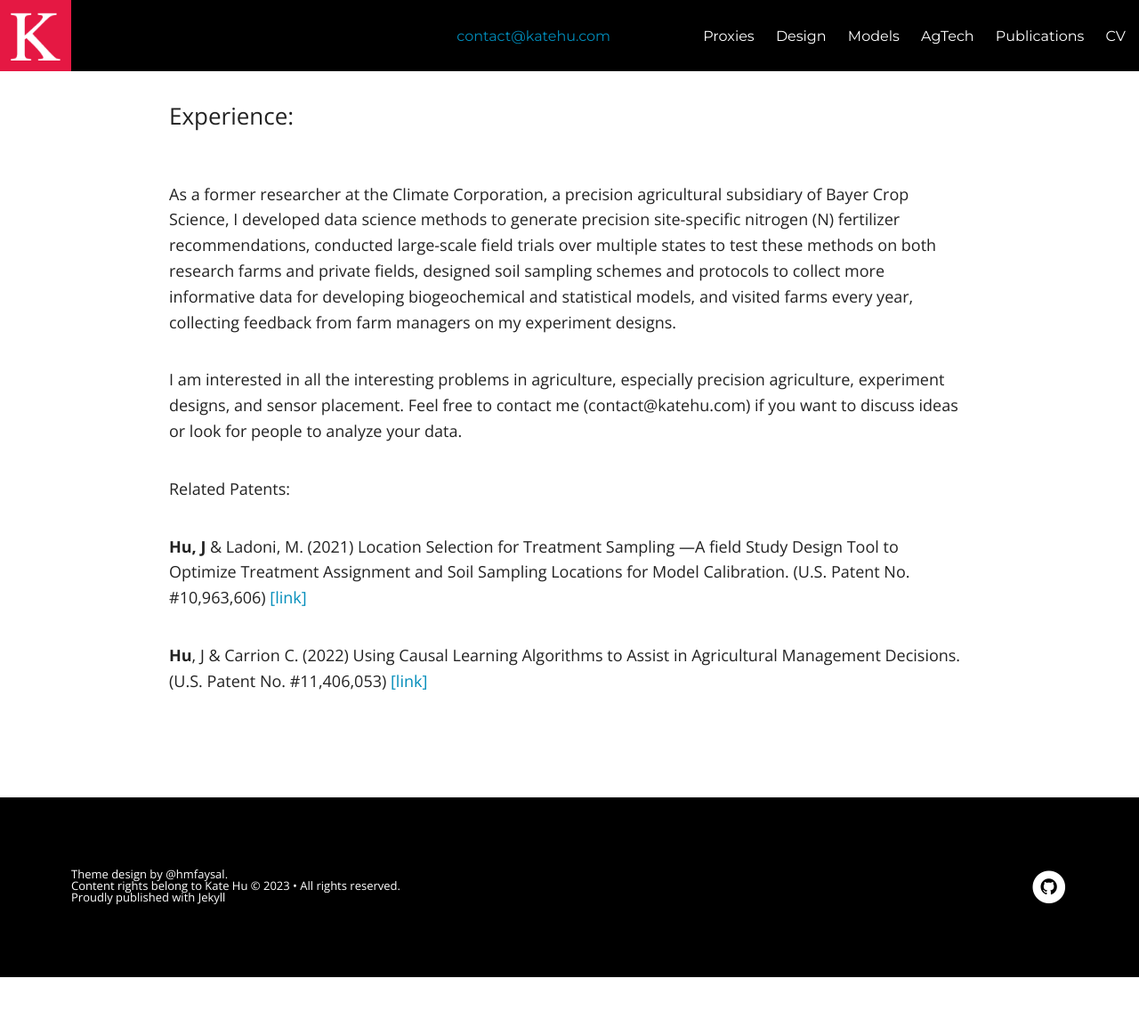
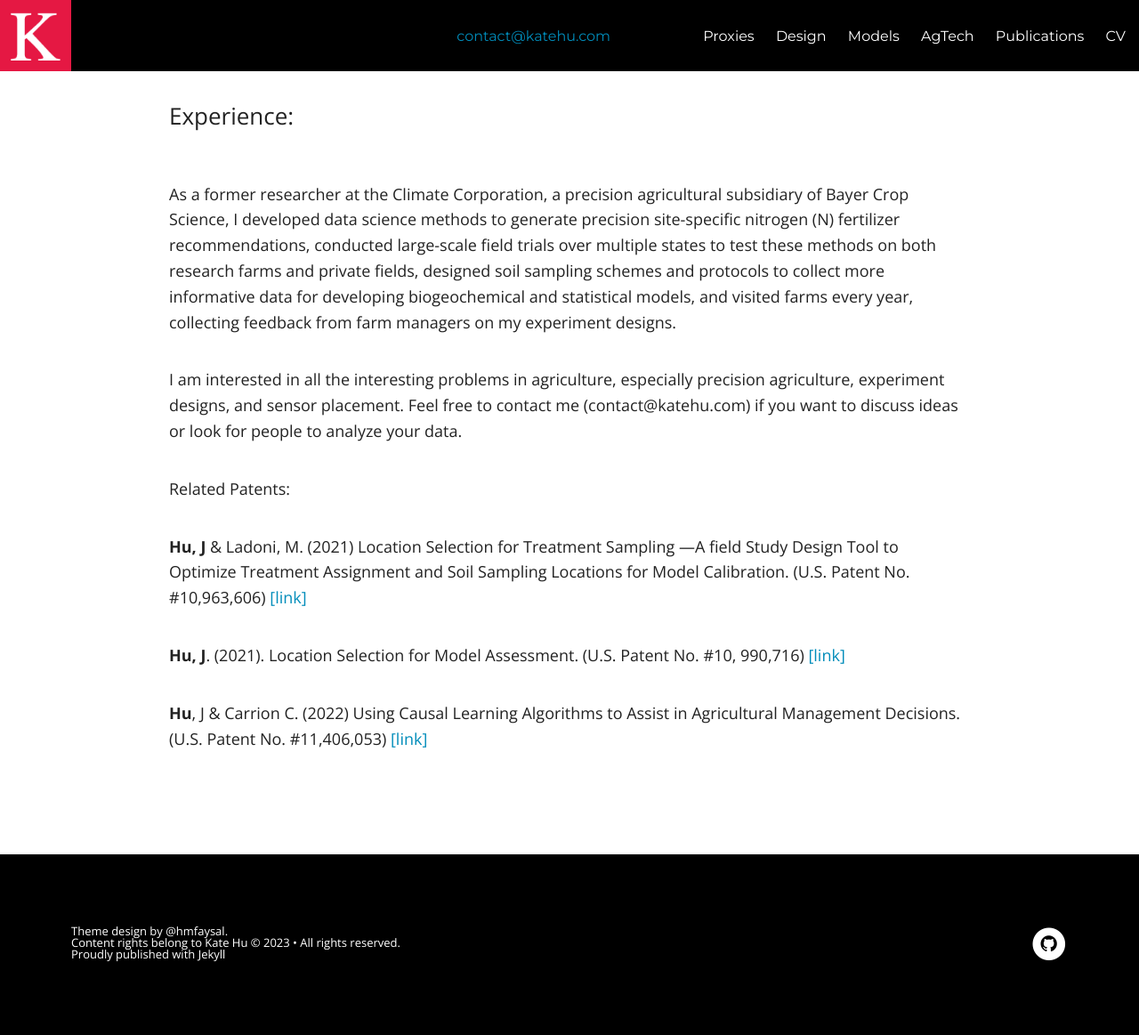
Before and after one commit to katehu/katehu.github.io, a Jekyll site: the page built from agtech.md, in a window 1280 px wide. Shown: the whole page at 89% size. Built offline with Jekyll 4.4.1, drawn with Linux system fonts in a browser that asks for light colours; nearby versions of some CDN libraries; before the commit the page ends 1098 px from its top, so only the background shows below that.

Commit message:
Update agtech.md

```diff
--- a/agtech.md
+++ b/agtech.md
@@ -22,6 +22,7 @@ Related Patents:
 
 **Hu, J** & Ladoni, M. (2021) Location Selection for Treatment Sampling ---A field Study Design Tool to Optimize Treatment Assignment and Soil Sampling Locations for Model Calibration. (U.S. Patent No. #10,963,606) [[link]](https://uspto.report/patent/grant/10,963,606) <br/>
 
+**Hu, J**.  (2021). Location Selection for Model Assessment. (U.S. Patent No. #10, 990,716) [[link]](https://uspto.report/patent/grant/10,990,716) <br/>
 
 **Hu**, J & Carrion C. (2022) Using Causal Learning Algorithms to Assist in
 Agricultural Management Decisions. (U.S. Patent No. #11,406,053) [[link]](https://uspto.report/patent/grant/11,406,053)<br/>
```
